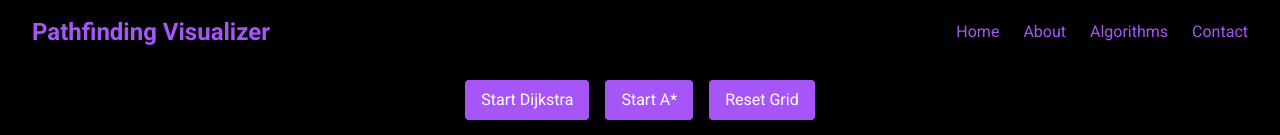
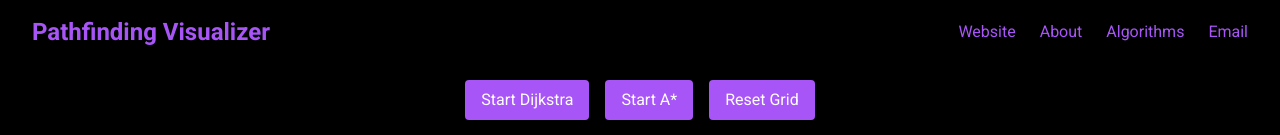
Before and after one commit to darshchaurasia/Pathfinding-Visualizer, a Next.js app: page / in a window 1280 px wide. Shown: the top 135 px of the page. Built offline with nearby package versions, Linux system fonts and the light colour scheme.

Commit message:
updated navbar

```diff
--- a/src/components/Header.tsx
+++ b/src/components/Header.tsx
@@ -7,7 +7,7 @@ const Header = () => {
       <nav>
         <ul className="flex space-x-6">
           <li>
-            <a href="#" className="hover:text-white">Home</a>
+            <a href="https://www.darshchaurasia.com" className="hover:text-white" target="_blank" rel="noopener noreferrer">Website</a>
           </li>
           <li>
             <a href="#" className="hover:text-white">About</a>
@@ -16,7 +16,7 @@ const Header = () => {
             <a href="#" className="hover:text-white">Algorithms</a>
           </li>
           <li>
-            <a href="#" className="hover:text-white">Contact</a>
+            <a href="mailto:darshchaurasia@gmail.com" className="hover:text-white">Email</a>
           </li>
         </ul>
       </nav>
```
